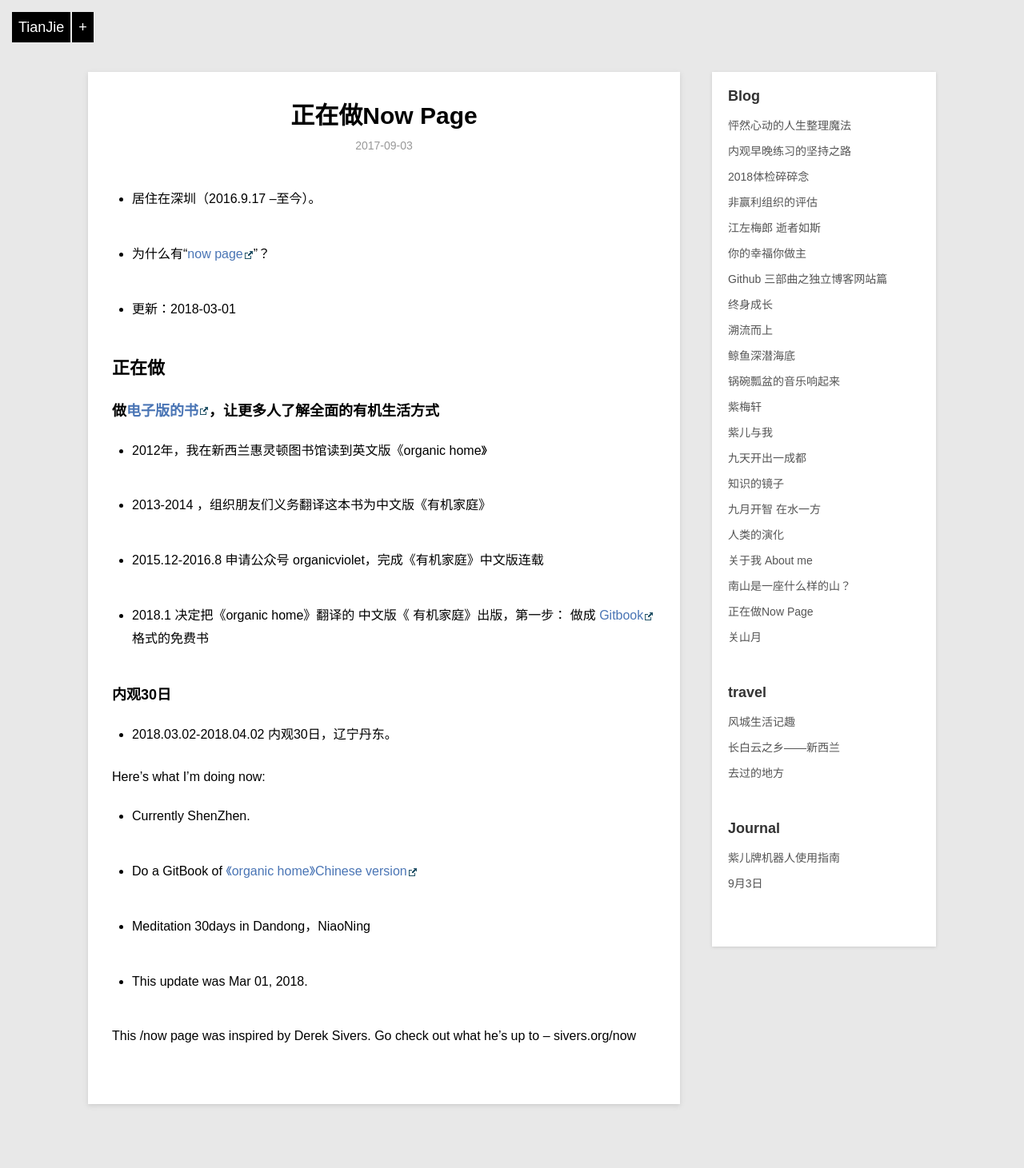
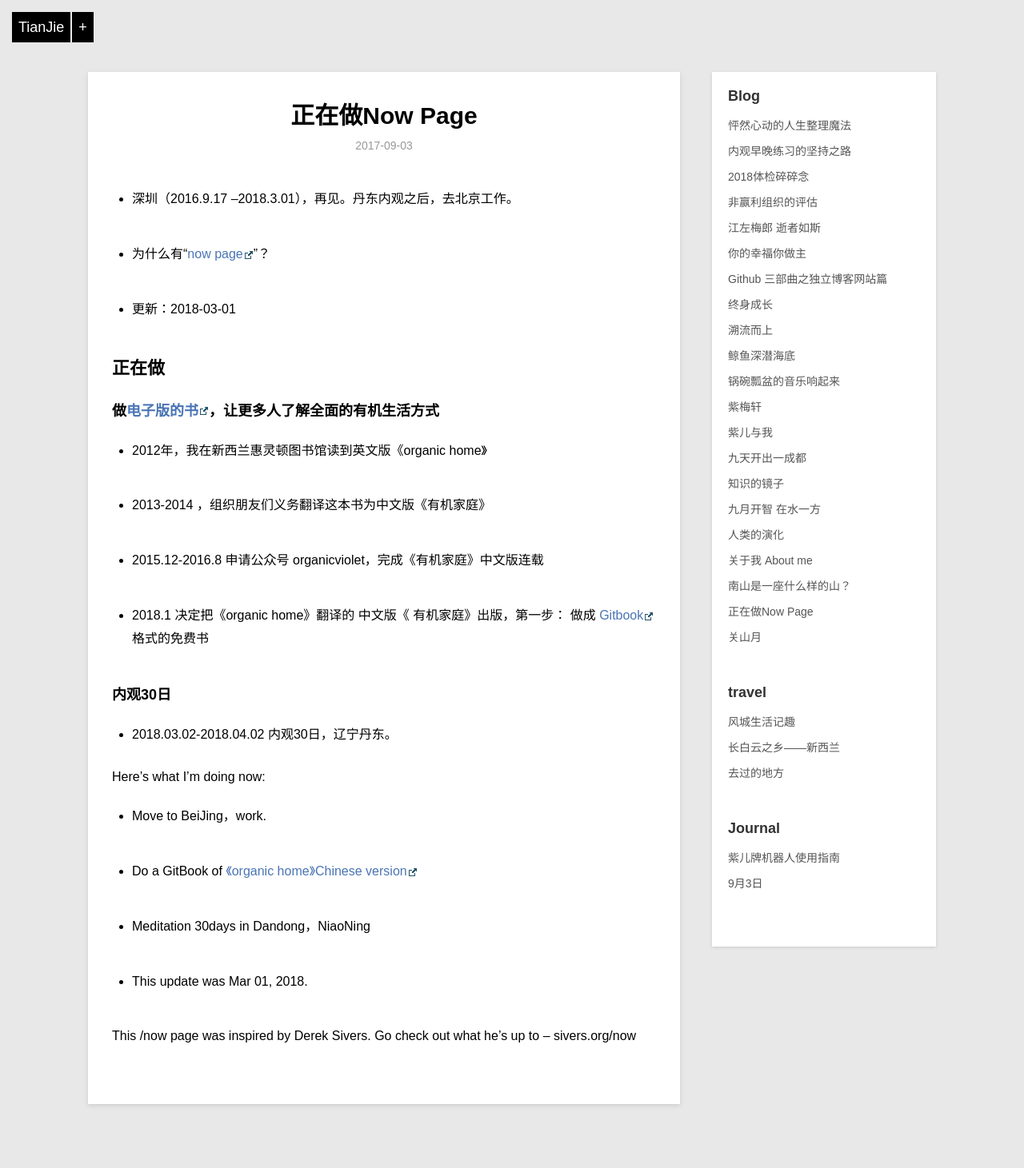
Before and after one commit to violettianjie/violettianjie.github.io, a Jekyll site: the page built from _posts/blog/2017-09-03-now.md, in a window 1280 px wide. Shown: the whole page at 80% size. Built offline with Jekyll 4.4.1, drawn with Linux system fonts in a browser that asks for light colours; comment, search, counter and statistics services are not loaded.

Commit message:
Update 2017-09-03-now.md

```diff
--- a/_posts/blog/2017-09-03-now.md
+++ b/_posts/blog/2017-09-03-now.md
@@ -4,7 +4,7 @@ title: "正在做Now Page"
 description: "正在做的事What I am doing"
 category: blog
 ---
-- 居住在深圳（2016.9.17 --至今）。
+- 深圳（2016.9.17 --2018.3.01），再见。丹东内观之后，去北京工作。
 
 - 为什么有“[now page](http://nownownow.com/about)”？
 
@@ -30,7 +30,7 @@ category: blog
 
 Here’s what I’m doing now:
 
-- Currently ShenZhen.
+- Move to BeiJing，work.
 
 - Do a GitBook of [《organic home》Chinese version](https://violettianjie.gitbooks.io/organichome/content/)
 
```
